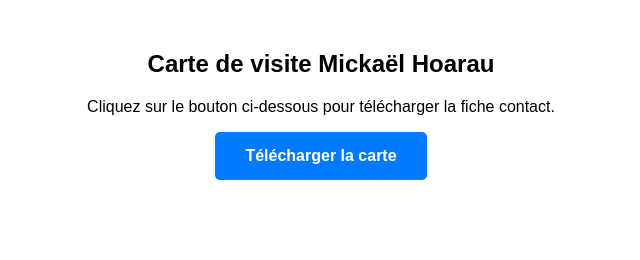
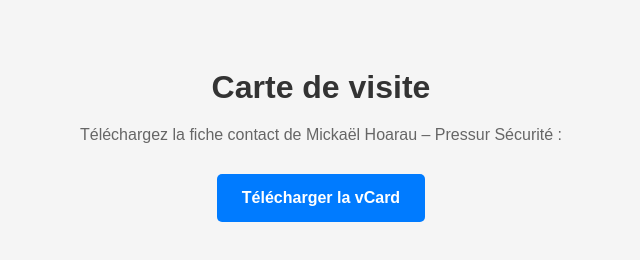
Before and after one commit to MEZIANE-Y/vcard-pressur, a plain HTML site: page vcard.html in a window 1280 px wide. Shown: the whole page, without its empty margins (319-959 px from the left). Drawn offline with Linux system fonts and the light colour scheme.

Commit message:
vcard.html

```diff
--- a/vcard.html
+++ b/vcard.html
@@ -1,12 +1,43 @@
 <!DOCTYPE html>
 <html lang="fr">
 <head>
-<meta charset="UTF-8" />
-<title>Carte de visite Mickaël Hoarau</title>
+  <meta charset="UTF-8" />
+  <meta name="viewport" content="width=device-width, initial-scale=1.0" />
+  <title>Carte de visite – Mickaël Hoarau</title>
+  <style>
+    body {
+      font-family: Arial, sans-serif;
+      text-align: center;
+      padding: 40px;
+      background-color: #f5f5f5;
+    }
+    h1 {
+      color: #333;
+      margin-bottom: 20px;
+    }
+    p {
+      color: #666;
+      margin-bottom: 30px;
+    }
+    a.button {
+      display: inline-block;
+      padding: 15px 25px;
+      background-color: #007BFF;
+      color: white;
+      text-decoration: none;
+      font-weight: bold;
+      border-radius: 5px;
+    }
+    a.button:hover {
+      background-color: #0056b3;
+    }
+  </style>
 </head>
-<body style="font-family:sans-serif; text-align:center; margin-top:50px;">
-<h2>Carte de visite Mickaël Hoarau</h2>
-<p>Cliquez sur le bouton ci-dessous pour télécharger la fiche contact.</p>
-<a href="https://anonfiles.com/3cG5ldv9wb/mickael_hoarau_pressur_vcf" download style="display:inline-block; padding:15px 30px; background:#007BFF; color:#fff; text-decoration:none; border-radius:5px; font-weight:bold;">Télécharger la carte</a>
+<body>
+  <h1>Carte de visite</h1>
+  <p>Téléchargez la fiche contact de Mickaël Hoarau – Pressur Sécurité :</p>
+  <a class="button" href="https://anonfiles.com/3cG5ldv9wb/mickael-hoarau-pressur.vcf" download>
+    Télécharger la vCard
+  </a>
 </body>
 </html>
```
